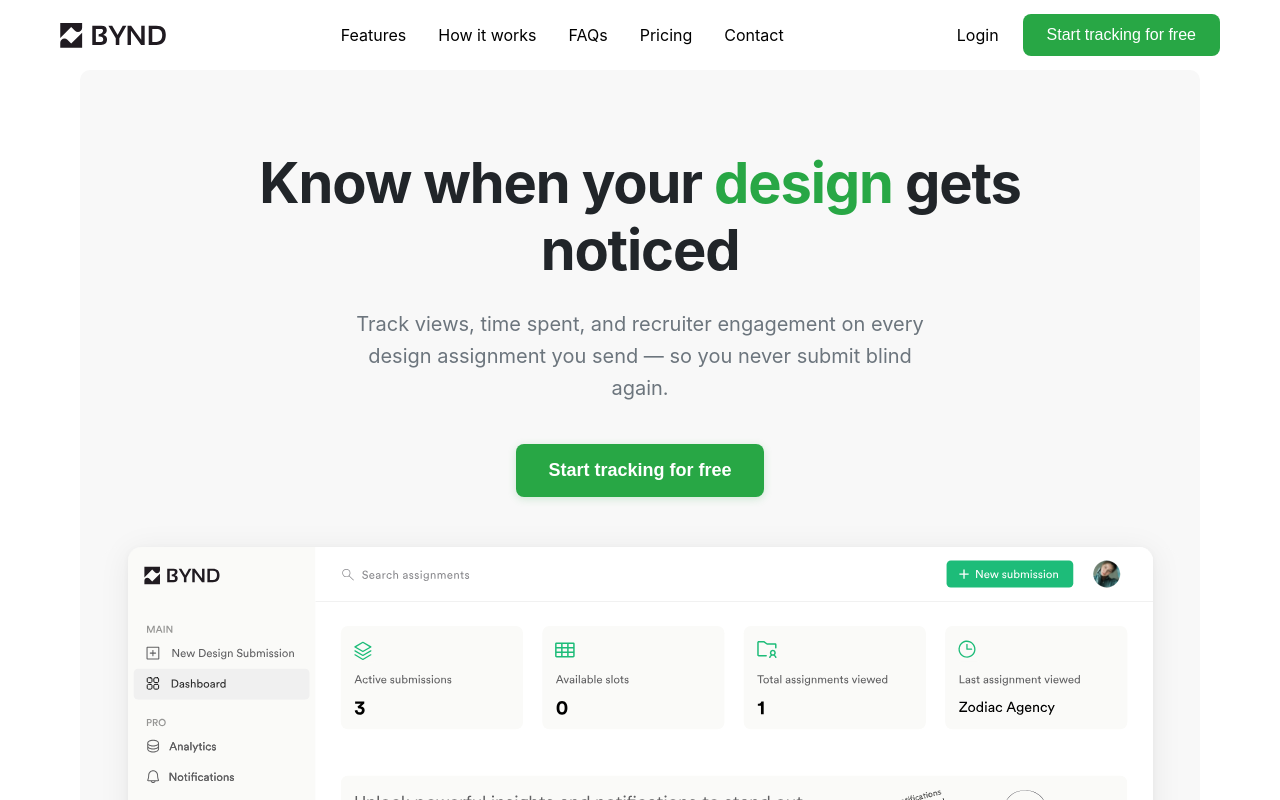
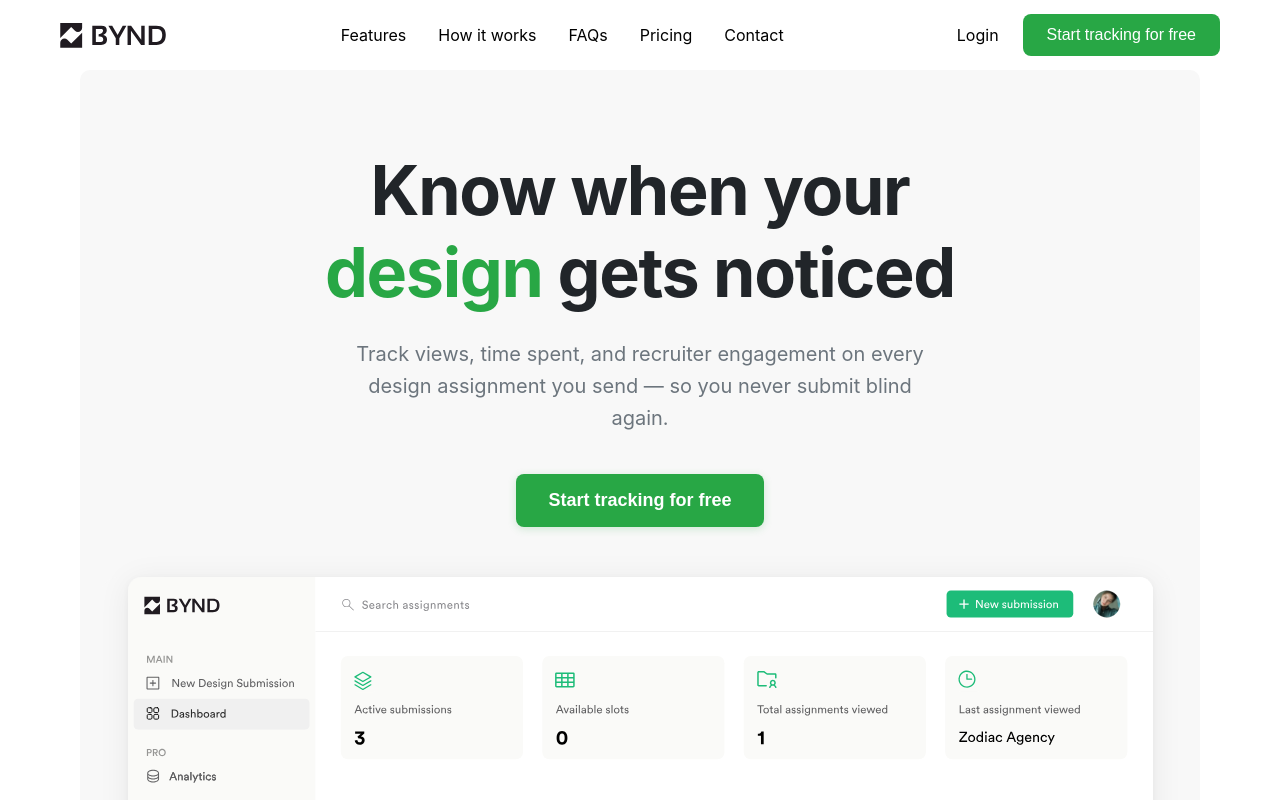
Before and after one commit to Sivasai1810/bynd, a React app: page / in a window 1280 px wide. Shown: the top 800 px of the page. Built offline with nearby package versions, Linux system fonts and the light colour scheme; the HTML template or start-up script is replaced by a standard one.

Commit message:
increase the size of the font

```diff
--- a/src/App.css
+++ b/src/App.css
@@ -288,7 +288,7 @@ body {
 }
 
 .hero-title {
-  font-size: 3.5rem;
+  font-size: 68.2px;
   font-weight: 700;
   color: #212529;
   margin-bottom: 24px;
@@ -1815,6 +1815,11 @@ body {
   margin: 0 0 32px 0;
   text-align: left;
 }
+.subpart p a{
+  text-decoration: none;
+   color: #333333;
+
+}
 
 .subpart hr {
   border: none;
--- a/src/App.jsx
+++ b/src/App.jsx
@@ -78,7 +78,7 @@ function App() {
    <div className='hero-section'>
      <div className='hero-content'>
        <h1 className='hero-title'>
-         Know when your <span className='highlight'>design</span> gets noticed
+         Know when your<br></br> <span className='highlight'>design</span> gets noticed
        </h1>
        <p className='hero-subtitle'>
          Track views, time spent, and recruiter engagement on every design assignment you send — so you never submit blind again.
--- a/src/footer/footer.jsx
+++ b/src/footer/footer.jsx
@@ -8,7 +8,7 @@ const Footer = () => {
         <p>byndhq@gmail.com</p>
     </div>
     <div className='subpart'>
-   <p>BYND is in its early stages. We'd love your feedback or suggestions — email us at byndhq@gmail.com or reach out to the founder directly on twitter</p>
+   <p>BYND is in its early stages. We'd love your feedback or suggestions — email us at byndhq@gmail.com or reach out to the founder directly on <a href="https://x.com/uxayaan">twitter</a></p>
    <hr></hr>
     </div>
     <div className='footer'>
```
